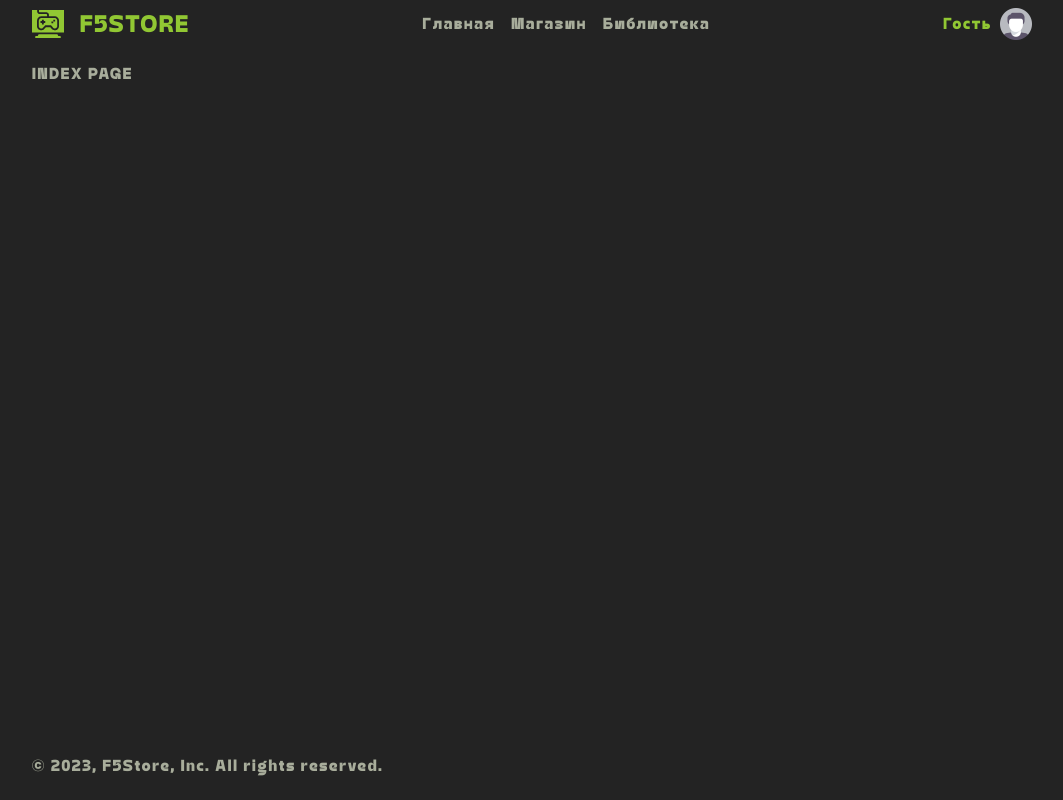
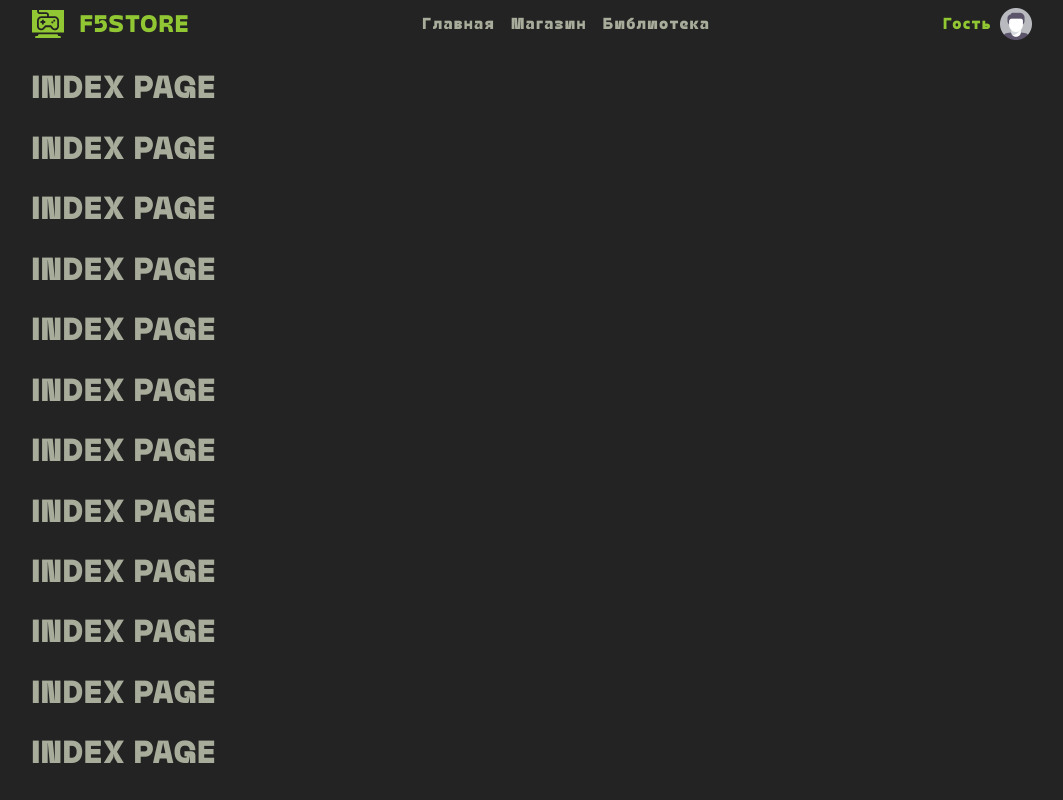
Before and after one commit to Fy5tew/course-project-2-1, a React (Create React App) app in the folder website/: page / in a window 1280 px wide. Shown: the whole page, without its empty margins (108-1171 px from the left). Built offline with nearby package versions, Linux system fonts and the light colour scheme.

Commit message:
Styles improvement

```diff
--- a/website/src/components/Account/Account.module.scss
+++ b/website/src/components/Account/Account.module.scss
@@ -6,20 +6,22 @@
 
     .ExpandablePart {
         position: absolute;
+        top: 3em;
         right: 1em;
 
-        margin-top: 0.5em;
         padding: 1em;
 
         background-color: #2d2f29;
         border-radius: 0.5em;
 
+        transition: all 0.2s cubic-bezier(.17,.67,1,1.33);
+
         &[data-expanded="true"] {
-            z-index: 5;
         }
 
         &[data-expanded="false"] {
-            z-index: -5;
+            top: -20%
+            // right: -100%;
         }
     }
 }
--- a/website/src/components/Header/Header.module.scss
+++ b/website/src/components/Header/Header.module.scss
@@ -6,4 +6,6 @@
     gap: 3em;
 
     padding: 0.5em 0;
+
+    background-color: var(--color-bg);
 }
--- a/website/src/components/PageLayout/PageLayout.module.scss
+++ b/website/src/components/PageLayout/PageLayout.module.scss
@@ -3,16 +3,22 @@
 
     display: flex;
     flex-direction: column;
-    gap: 0.5em;
 
     max-width: 1000px;
-    min-height: 100dvh;
+    height: 100dvh;
 
     margin: auto;
     padding: 0 1em;
 
-    .PageContent {
+    .PageContainer {
+        display: flex;
+        flex-direction: column;
         flex-grow: 1;
-        padding: 0.5em 0;
+        overflow-x: hidden;
+        overflow-y: scroll;
+
+        .PageContent {
+            flex-grow: 1;
+        }
     }
 }
--- a/website/src/components/PageLayout/PageLayout.tsx
+++ b/website/src/components/PageLayout/PageLayout.tsx
@@ -16,10 +16,12 @@ export function PageLayout({ children } : PageLayoutProps) {
     return (
         <div className={styles.PageLayout}>
             <Header />
-            <div className={styles.PageContent}>
-                { children }
+            <div className={styles.PageContainer}>
+                <div className={styles.PageContent}>
+                    { children }
+                </div>
+                <Footer />
             </div>
-            <Footer />
             <SidebarMenu />
         </div>
     );
--- a/website/src/components/SidebarMenu/SidebarMenu.module.scss
+++ b/website/src/components/SidebarMenu/SidebarMenu.module.scss
@@ -1,60 +1,44 @@
 .SidebarMenu {
-    position: absolute;
+    position: fixed;
     top: 0;
-    right: 0;
+    right: -100%;
 
+    display: flex;
+    flex-direction: column;
+    gap: 0.5em;
+
+    max-width: 375px;
     width: 100%;
-    height: 100%;
+    height: 100dvh;
 
-    z-index: -10;
+    background-color: #2d2f29;
+    font-size: 1.5em;
 
-    background: rgba(0, 0, 0, 0.8);
+    transition: all 0.25s cubic-bezier(.84,.32,.33,.98);
 
     &[data-opened="true"] {
-        z-index: 10;
+        right: 0;
     }
 
     &[data-opened="false"] {
     }
 
-    .MenuContent {
-        position: absolute;
-        top: 0;
-        right: 0;
+    .Header {
+        display: flex;
+        flex-direction: row;
+        justify-content: space-between;
+        gap: 2em;
 
-        width: 75%;
-        height: 100dvh;
+        padding: 8px 16px 8px 1em;
+    }
 
-        background-color: #2d2f29;
-
+    .Content {
         display: flex;
         flex-direction: column;
-        gap: 0.5em;
+        gap: 2em;
 
-        font-size: 1.5em;
-
-        overflow-x: scroll;
-
-        .Header {
-            display: flex;
-            flex-direction: row;
-            justify-content: space-between;
-            gap: 2em;
-
-            padding: 8px 16px 8px 1em;
-        }
-
-        & > *:nth-child(2) {
-            padding-top: 0.5em;
-        }
-
-        & > * {
-            padding: 0.5em 1em;
-        }
+        padding: 0.5em 1em;
+        overflow-y: scroll;
+        overflow-x: visible;
     }
 }
-
-
-:is(html, body):has(.SidebarMenu[data-opened="true"]) {
-    overflow: hidden;
-}
--- a/website/src/components/SidebarMenu/SidebarMenu.tsx
+++ b/website/src/components/SidebarMenu/SidebarMenu.tsx
@@ -1,7 +1,9 @@
-import { useEffect } from 'react';
+import { useEffect, useRef } from 'react';
 import { useSelector, useDispatch } from 'react-redux';
 import { useNavigationType } from 'react-router-dom';
 import { useWindowSize } from 'usehooks-ts';
+
+import { useOnClickOutside } from '../../hooks/useOnClickOutside';
 
 import { menuActions } from '../../features/menu/menuSlice';
 
@@ -14,7 +16,7 @@ import { PageNavigation } from '../../elements/PageNavigation';
 import styles from './SidebarMenu.module.scss';
 
 
-const BREAKPOINT_WIDTH = 460;
+const BREAKPOINT_WIDTH = 375;
 
 
 export function SidebarMenu() {
@@ -22,18 +24,35 @@ export function SidebarMenu() {
     const navigationType = useNavigationType();
     const { width } = useWindowSize();
     const isOpened = useSelector(menuActions.getOpened);
+    const menuRef = useRef<HTMLDivElement>(null);
+    const menuContentRef = useRef<HTMLDivElement>(null);
+
+    useEffect(() => {
+        if (!isOpened) {
+            const timeout = setTimeout(() => {
+                menuContentRef.current?.scroll(0, 0);
+            }, 500);
+            return () => {
+                clearTimeout(timeout);
+            }
+        }
+    }, [isOpened]);
 
     useEffect(() => {
         dispatch(menuActions.close());
     }, [dispatch, navigationType]);
 
+    useOnClickOutside(menuRef, () => {
+        dispatch(menuActions.close());
+    });
+
     return (
-        <div className={styles.SidebarMenu} data-opened={isOpened}>
-            <div className={styles.MenuContent}>
-                <div className={styles.Header}>
-                    <Logo short={width < BREAKPOINT_WIDTH} />
-                    <MenuButton />
-                </div>
+        <div className={styles.SidebarMenu} data-opened={isOpened} ref={menuRef}>
+            <div className={styles.Header}>
+                <Logo short={width < BREAKPOINT_WIDTH} />
+                <MenuButton />
+            </div>
+            <div className={styles.Content} ref={menuContentRef}>
                 <Account
                     type='full'
                     infoReversed={true}
--- a/website/src/index.scss
+++ b/website/src/index.scss
@@ -23,7 +23,7 @@
 html, body {
     margin: 0;
 
-    min-height: 100dvh;
+    height: 100dvh;
 
     color: var(--color-text);
     background-color: var(--color-bg);
@@ -36,3 +36,22 @@ html, body {
 #root {
     height: 100%;
 }
+
+::-webkit-scrollbar {
+    width: 20px;
+}
+
+::-webkit-scrollbar-track {
+    background-color: transparent;
+}
+
+::-webkit-scrollbar-thumb {
+    background-color: var(--color-secondary);
+    border-radius: 20px;
+    border: 7.5px solid transparent;
+    background-clip: content-box;
+}
+
+::-webkit-scrollbar-thumb:hover {
+    background-color: var(--color-primary);
+}
--- a/website/src/pages/IndexPage/IndexPage.tsx
+++ b/website/src/pages/IndexPage/IndexPage.tsx
@@ -8,7 +8,26 @@ export function IndexPage() {
 
     return (
         <PageLayout>
-            INDEX PAGE
+            <h1>INDEX PAGE</h1>
+            <h1>INDEX PAGE</h1>
+            <h1>INDEX PAGE</h1>
+            <h1>INDEX PAGE</h1>
+            <h1>INDEX PAGE</h1>
+            <h1>INDEX PAGE</h1>
+            <h1>INDEX PAGE</h1>
+            <h1>INDEX PAGE</h1>
+            <h1>INDEX PAGE</h1>
+            <h1>INDEX PAGE</h1>
+            <h1>INDEX PAGE</h1>
+            <h1>INDEX PAGE</h1>
+            <h1>INDEX PAGE</h1>
+            <h1>INDEX PAGE</h1>
+            <h1>INDEX PAGE</h1>
+            <h1>INDEX PAGE</h1>
+            <h1>INDEX PAGE</h1>
+            <h1>INDEX PAGE</h1>
+            <h1>INDEX PAGE</h1>
+            <h1>INDEX PAGE</h1>
         </PageLayout>
     );
 }
```
